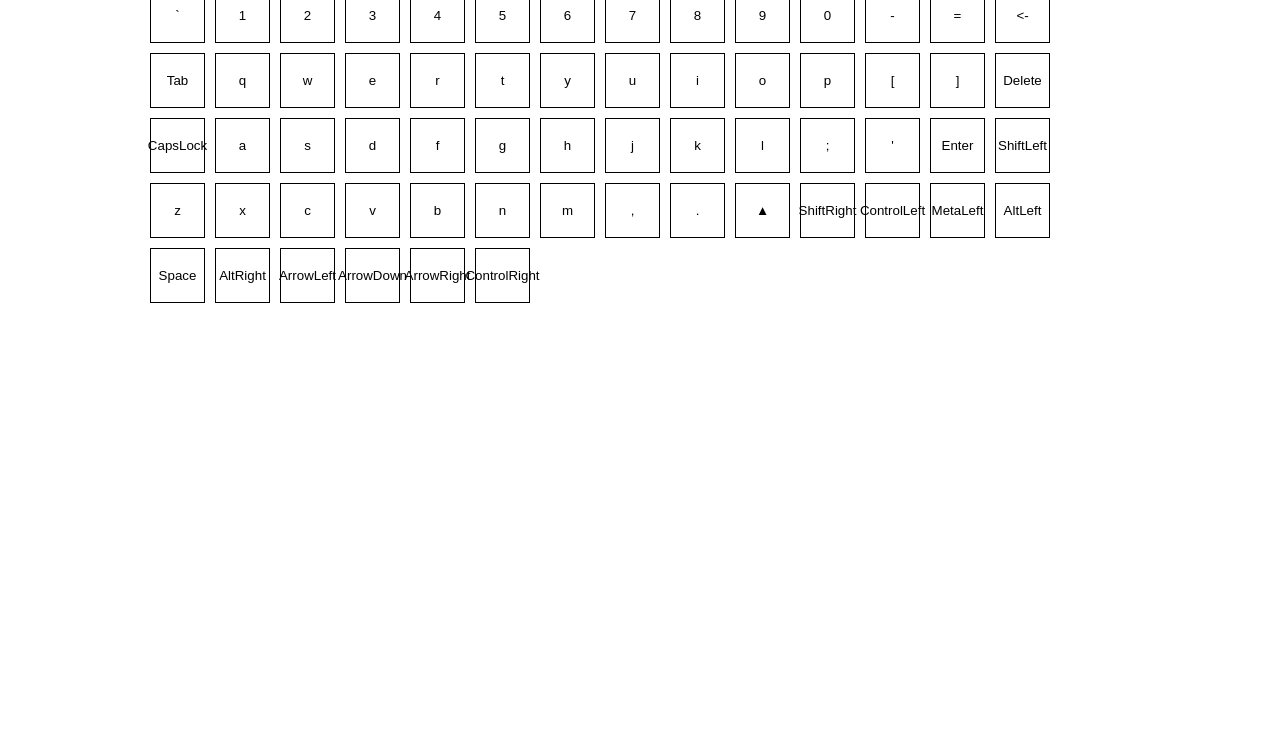
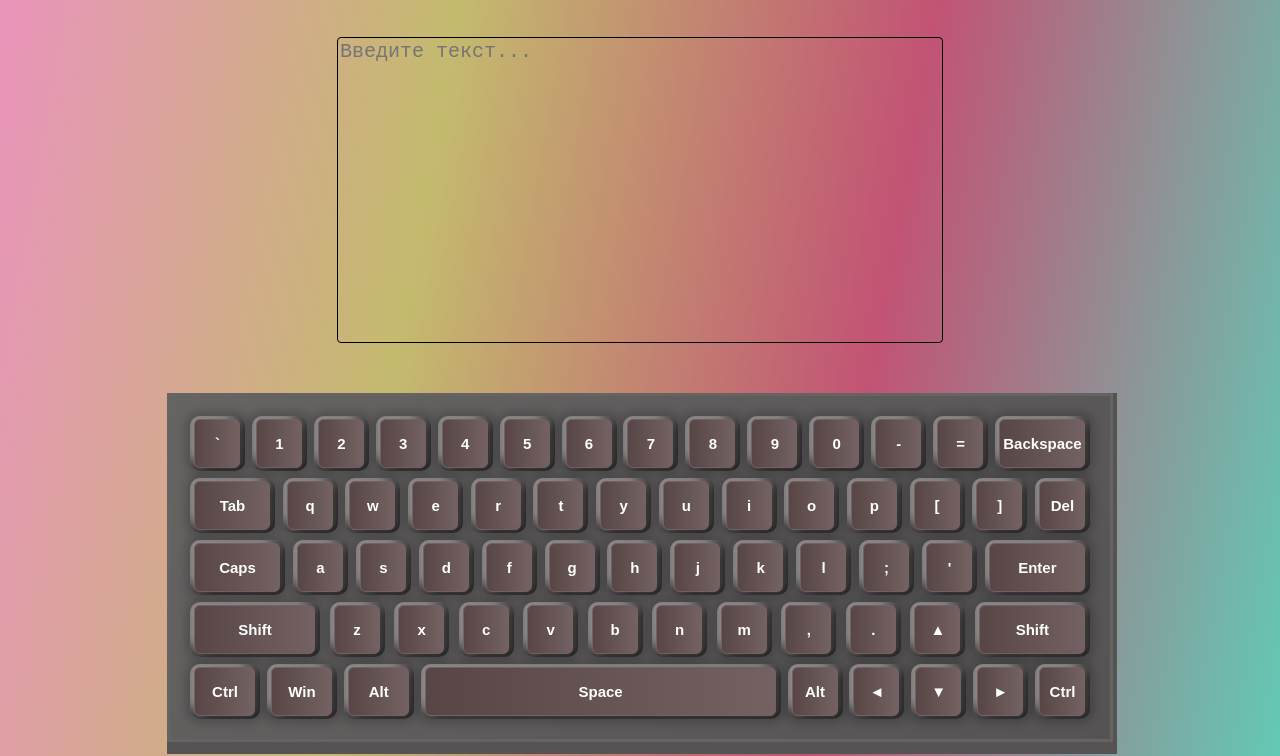
Before and after one commit to Sobaken9D/virtual-keyboard, a website with bundled scripts: page virtual-keyboard/index.html in a window 1280 px wide. Shown: the part 102-858 px from the top of the page. Before the commit the page ends 800 px from the top, so only its background shows below. Built offline with nearby package versions, Linux system fonts and the light colour scheme; a web font is replaced by a local one.

Commit message:
feat: add styles for page

```diff
--- a/virtual-keyboard/css/style.css
+++ b/virtual-keyboard/css/style.css
@@ -1,6 +1,9 @@
 body {
     font-family: 'Dongle', sans-serif;
     box-sizing: border-box;
+    height: 100vh;
+    background: linear-gradient(100deg, #eb92be,#c4ba6e, #c25374, #63c9b4);
+    background-repeat: no-repeat;
 }
 
 .container {
@@ -9,25 +12,131 @@ body {
 }
 
 .header {
+  width: 500px;
+  margin: 50px auto 0 auto;
   text-align: center;
+  background-image: linear-gradient(90deg, rgb(77, 87, 74), rgb(77, 49, 97));
+  -webkit-background-clip: text;
+  -webkit-text-fill-color: transparent;
+  border-bottom: 2px solid black;
+  border-radius: 2px;
+}
+
+.text {
+  font-size: 20px;
+  margin: 50px auto 0 auto;
+  display: block;
+  width: 600px;
+  height: 300px;
+  background: none;
+  border: 1px solid black;
+  border-radius: 4px;
+  outline: none;
+  resize: none;
 }
 
 .keyboard {
+  position: relative;
   width: 900px;
-  padding: 10px;
+  margin: 50px auto 0 auto;
+  padding: 20px;
   display: flex;
   flex-direction: row;
   flex-wrap: wrap;
-  column-gap: 10px;
-  row-gap: 10px;
+  justify-content: space-between;
+  column-gap: 5px;
+  row-gap: 7px;
+  background: linear-gradient(135deg,#666363, #555353);
+  box-shadow: 0px 12px 0px 0px #555353, 4px 0px 0px 0px #555353, 4px 12px 0px 0px #555353;
+  border: 3px solid #666363;
 }
 
+/* .keyboard::after {
+  content: '';
+  position: absolute;
+  top: -2px;
+  right: -9px;
+  border: 10px solid transparent;
+  border-bottom: 0px solid transparent;
+  border-right: 0px solid transparent;
+  border-left: 7px solid #555353;
+} */
+
+
 .key {
-    background: none;
-    border: 1px solid black;
-    width: 55px;
-    height: 55px;
-    display: flex;
-    justify-content: center;
-    align-items: center;
+  position: relative;
+  border: none;
+  color: white;
+  font-size: 15px;
+  font-weight: 700;
+  width: 55px;
+  height: 55px;
+  display: flex;
+  justify-content: center;
+  align-items: center;
+  border-radius: 10px;
+  background: linear-gradient(135deg,#666363, #555353);
+  box-shadow: inset -4px 0 4px rgba(0,0,0,0.15), inset 0 -4px 4px rgba(0,0,0,0.25), 0px 0px 10px 4px rgba(0, 0, 0, 0.2);
+  overflow: hidden;
+
 }
+
+.key::after {
+  content: '';
+  position: absolute;
+  top: 3px;
+  left: 4px;
+  bottom: 3px;
+  right: 5px;
+  background: linear-gradient(90deg,#584545,#746161);
+  border-radius: 6px;
+  box-shadow: -10px -10px 10px rgba(255,255,255,0.25), 10px 5px 10px rgba(0, 0, 0, 0.3);
+  border: 1px solid #746161;
+  overflow: hidden;
+}
+
+span {
+  position: relative;
+  z-index: 1;
+}
+
+
+#Backspace {
+  width: 95px;
+}
+
+#Tab {
+  width: 85px;
+}
+
+#CapsLock {
+  width: 95px;
+}
+
+#Enter {
+  width: 105px;
+}
+
+#ShiftLeft {
+  width: 130px;
+}
+
+#ShiftRight {
+  width: 115px;
+}
+
+#ControlLeft {
+  width: 70px;
+}
+
+#MetaLeft {
+  width: 70px;
+}
+
+#AltLeft{
+  width: 70px;
+}
+
+#Space {
+  width: 360px;
+}
--- a/virtual-keyboard/keyboard.json
+++ b/virtual-keyboard/keyboard.json
@@ -91,11 +91,11 @@
         "shiftEN": "+"
     },
     {
-        "code": "<-",
-        "charEN": "<-",
-        "charRU": "<-",
-        "shiftRU": "<-",
-        "shiftEN": "<-"
+        "code": "Backspace",
+        "charEN": "Backspace",
+        "charRU": "Backspace",
+        "shiftRU": "Backspace",
+        "shiftEN": "Backspace"
     },
     {
         "code": "Tab",
@@ -190,17 +190,17 @@
     },
     {
         "code": "Delete",
-        "charEN": "Delete",
-        "charRU": "Delete",
-        "shiftRU": "Delete",
-        "shiftEN": "Delete"
+        "charEN": "Del",
+        "charRU": "Del",
+        "shiftRU": "Del",
+        "shiftEN": "Del"
     },
     {
         "code": "CapsLock",
-        "charEN": "CapsLock",
-        "charRU": "CapsLock",
-        "shiftRU": "CapsLock",
-        "shiftEN": "CapsLock"
+        "charEN": "Caps",
+        "charRU": "Caps",
+        "shiftRU": "Caps",
+        "shiftEN": "Caps"
     },
     {
         "code": "KeyA",
@@ -288,10 +288,10 @@
     },
     {
         "code": "ShiftLeft",
-        "charEN": "ShiftLeft",
-        "charRU": "ShiftLeft",
-        "shiftRU": "ShiftLeft",
-        "shiftEN": "ShiftLeft"
+        "charEN": "Shift",
+        "charRU": "Shift",
+        "shiftRU": "Shift",
+        "shiftEN": "Shift"
     },
     {
         "code": "KeyZ",
@@ -365,31 +365,31 @@
     },
     {
         "code": "ShiftRight",
-        "charEN": "ShiftRight",
-        "charRU": "ShiftRight",
-        "shiftRU": "ShiftRight",
-        "shiftEN": "ShiftRight"
+        "charEN": "Shift",
+        "charRU": "Shift",
+        "shiftRU": "Shift",
+        "shiftEN": "Shift"
     },
     {
         "code": "ControlLeft",
-        "charEN": "ControlLeft",
-        "charRU": "ControlLeft",
-        "shiftRU": "ControlLeft",
-        "shiftEN": "ControlLeft"
+        "charEN": "Ctrl",
+        "charRU": "Ctrl",
+        "shiftRU": "Ctrl",
+        "shiftEN": "Ctrl"
     },
     {
         "code": "MetaLeft",
-        "charEN": "MetaLeft",
-        "charRU": "MetaLeft",
-        "shiftRU": "MetaLeft",
-        "shiftEN": "MetaLeft"
+        "charEN": "Win",
+        "charRU": "Win",
+        "shiftRU": "Win",
+        "shiftEN": "Win"
     },
     {
         "code": "AltLeft",
-        "charEN": "AltLeft",
-        "charRU": "AltLeft",
-        "shiftRU": "AltLeft",
-        "shiftEN": "AltLeft"
+        "charEN": "Alt",
+        "charRU": "Alt",
+        "shiftRU": "Alt",
+        "shiftEN": "Alt"
     },
     {
         "code": "Space",
@@ -400,37 +400,37 @@
     },
     {
         "code": "AltRight",
-        "charEN": "AltRight",
-        "charRU": "AltRight",
-        "shiftRU": "AltRight",
-        "shiftEN": "AltRight"
+        "charEN": "Alt",
+        "charRU": "Alt",
+        "shiftRU": "Alt",
+        "shiftEN": "Alt"
     },
     {
         "code": "ArrowLeft",
-        "charEN": "ArrowLeft",
-        "charRU": "ArrowLeft",
-        "shiftRU": "ArrowLeft",
-        "shiftEN": "ArrowLeft"
+        "charEN": "◄",
+        "charRU": "◄",
+        "shiftRU": "◄",
+        "shiftEN": "◄"
     },
     {
         "code": "ArrowDown",
-        "charEN": "ArrowDown",
-        "charRU": "ArrowDown",
-        "shiftRU": "ArrowDown",
-        "shiftEN": "ArrowDown"
+        "charEN": "▼",
+        "charRU": "▼",
+        "shiftRU": "▼",
+        "shiftEN": "▼"
     },
     {
         "code": "ArrowRight",
-        "charEN": "ArrowRight",
-        "charRU": "ArrowRight",
-        "shiftRU": "ArrowRight",
-        "shiftEN": "ArrowRight"
+        "charEN": "►",
+        "charRU": "►",
+        "shiftRU": "►",
+        "shiftEN": "►"
     },
     {
         "code": "ControlRight",
-        "charEN": "ControlRight",
-        "charRU": "ControlRight",
-        "shiftRU": "ControlRight",
-        "shiftEN": "ControlRight"
+        "charEN": "Ctrl",
+        "charRU": "Ctrl",
+        "shiftRU": "Ctrl",
+        "shiftEN": "Ctrl"
     }
 ]
--- a/virtual-keyboard/main.js
+++ b/virtual-keyboard/main.js
@@ -16,6 +16,12 @@ class InitKeyboard {
     this.header.innerHTML = 'Виртуальная клавиатура';
     this.container.append(this.header);
 
+    // Создадим textarea
+    this.textarea = document.createElement('textarea');
+    this.textarea.placeholder = "Введите текст..."
+    this.textarea.classList.add('text');
+    this.container.append(this.textarea);
+
     //  Создаем keyboard
     this.keyboard = this.createKeyboard();
     this.container.append(this.keyboard);
@@ -25,7 +31,7 @@ class InitKeyboard {
     keyboard.classList.add('keyboard');
     let keysArr = [];
     for (let i = 0; i < this.keys.length; i++) {
-        let button = `<button class = "key">${this.keys[i].charEN}</button>`;
+        let button = `<button class = "key" id = "${this.keys[i].code}"><span>${this.keys[i].charEN}</span></button>`;
         keyboard.insertAdjacentHTML('beforeend', button);
         keysArr.push(button);
     }
```
